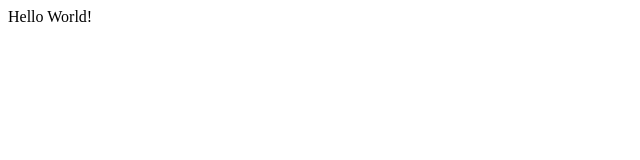
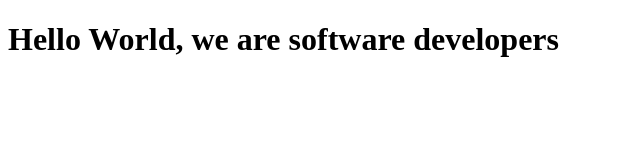
Before and after one commit to ItsEric24/Survey-Form, a plain HTML site: page index.html in a window 1280 px wide. Shown: the whole page, without its empty margins (0-640 px from the left). Drawn offline with Linux system fonts and the light colour scheme; files that its build step writes are made by us from their sources.

Commit message:
Updated heading

```diff
--- a/index.html
+++ b/index.html
@@ -7,21 +7,6 @@
   </head>
 
   <body>
-    <script src="https://cdn.freecodecamp.org/testable-projects-fcc/v1/bundle.js"></script>
-
-    <!--
-
-    Hello Camper!
-
-    For now, the test suite only works in Chrome!
-    Please read the README below in the JS Editor before beginning.
-    Feel free to delete this message once you have read it.
-    Good luck and Happy Coding!
-
-    - The freeCodeCamp Team
-
-    -->
-    <script  src="js/index.js"></script>
-    Hello World!
+    <h1>Hello World, we are software developers</h1>
   </body>
 </html>
```
Also changed, not shown: js/index.js (deleted, +0 -28 lines), css/style.css (deleted), license.txt (deleted), style.css (added), 1 other file.
